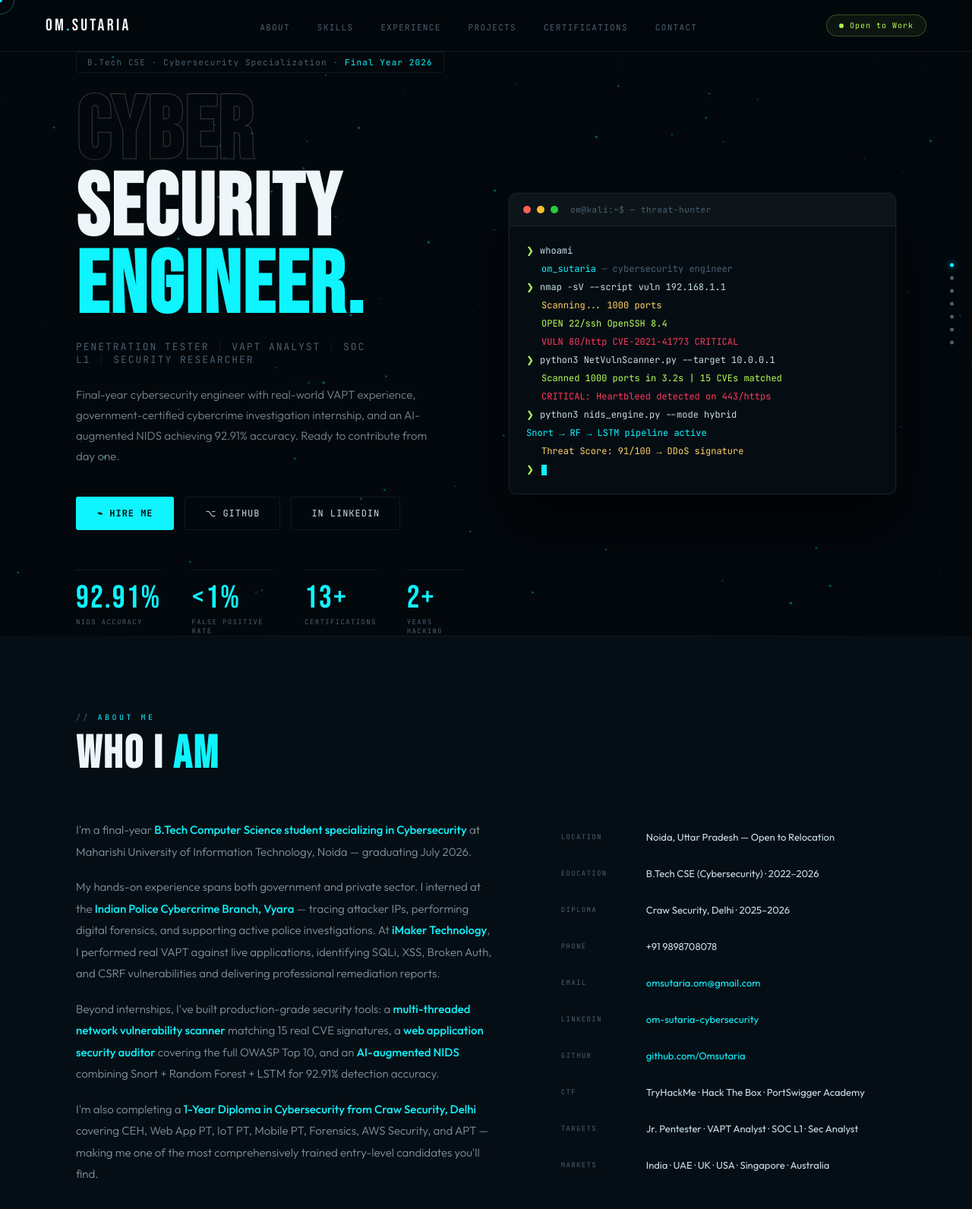
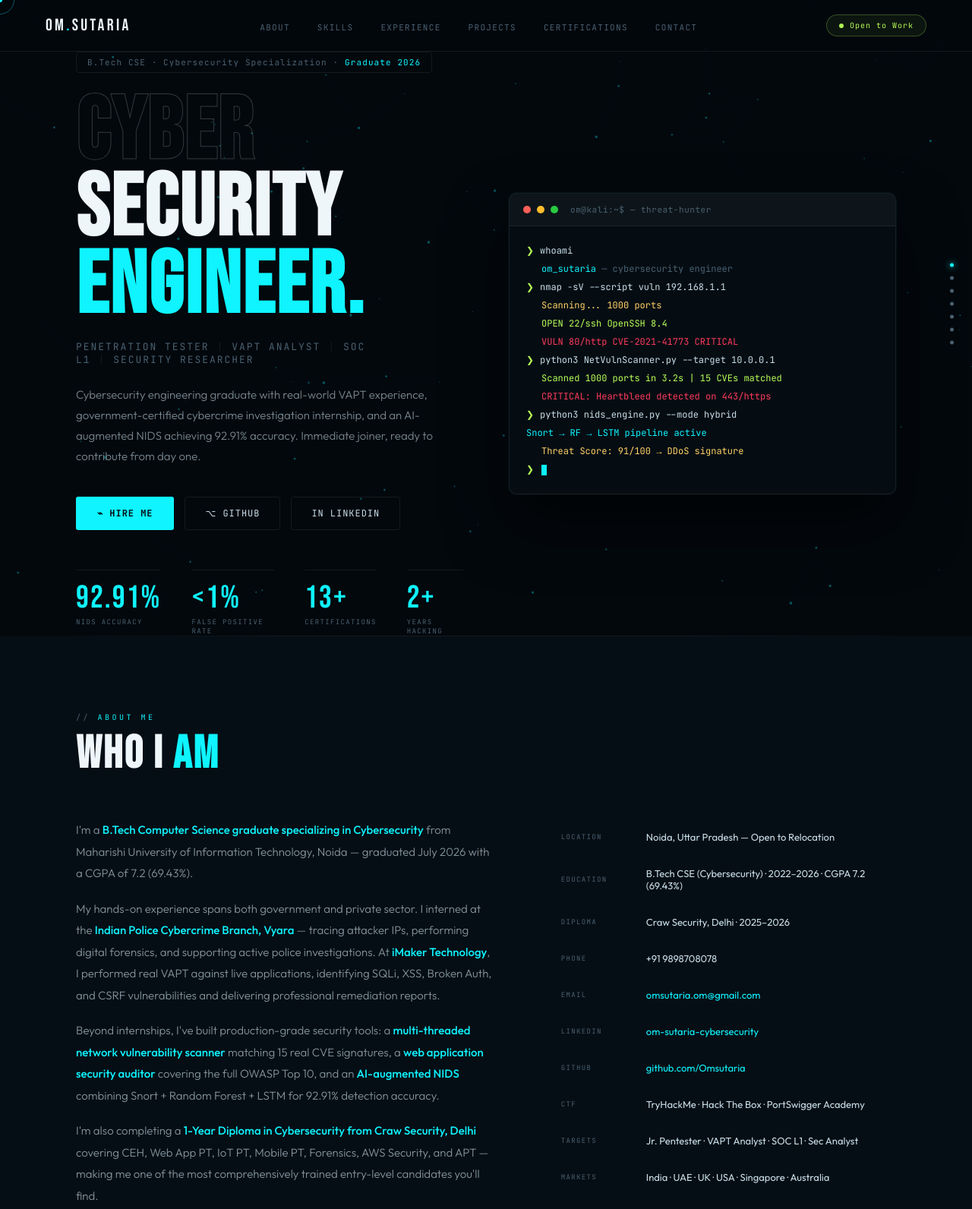
Before and after one commit to Omsutaria/Omsutaria.github.io, a plain HTML site: page index.html in a window 1280 px wide. Shown: the top 1592 px of the page at 76% size. Drawn offline with Linux system fonts and the light colour scheme; animation ran at ten frames a second.

Commit message:
Update index.html

```diff
--- a/index.html
+++ b/index.html
@@ -510,7 +510,7 @@ footer { padding: 28px 60px; background: rgba(3,8,13,.95); border-top: 1px solid
 <section class="s" style="min-height:100vh; display:flex; align-items:center;">
   <div id="hero">
     <div class="hero-left">
-      <div class="hero-tag">B.Tech CSE · Cybersecurity Specialization · <span>Final Year 2026</span></div>
+      <div class="hero-tag">B.Tech CSE · Cybersecurity Specialization · <span>Graduate 2026</span></div>
       <h1 class="hero-name">
         <span class="stroke">CYBER</span>
         <span class="fill">SECURITY</span>
@@ -520,7 +520,7 @@ footer { padding: 28px 60px; background: rgba(3,8,13,.95); border-top: 1px solid
         Penetration Tester<span class="sep">|</span>VAPT Analyst<span class="sep">|</span>SOC L1<span class="sep">|</span>Security Researcher
       </div>
       <p class="hero-bio">
-        Final-year cybersecurity engineer with real-world VAPT experience, government-certified cybercrime investigation internship, and an AI-augmented NIDS achieving 92.91% accuracy. Ready to contribute from day one.
+        Cybersecurity engineering graduate with real-world VAPT experience, government-certified cybercrime investigation internship, and an AI-augmented NIDS achieving 92.91% accuracy. Immediate joiner, ready to contribute from day one.
       </p>
       <div class="hero-actions">
         <a href="mailto:omsutaria.om@gmail.com" class="btn-primary">⌁ Hire Me</a>
@@ -571,14 +571,14 @@ footer { padding: 28px 60px; background: rgba(3,8,13,.95); border-top: 1px solid
     <h2 class="sec-h reveal">WHO I <span>AM</span></h2>
     <div class="about-layout">
       <div class="about-body reveal">
-        <p>I'm a final-year <strong>B.Tech Computer Science student specializing in Cybersecurity</strong> at Maharishi University of Information Technology, Noida — graduating July 2026.</p>
+        <p>I'm a <strong>B.Tech Computer Science graduate specializing in Cybersecurity</strong> from Maharishi University of Information Technology, Noida — graduated July 2026 with a CGPA of 7.2 (69.43%).</p>
         <p>My hands-on experience spans both government and private sector. I interned at the <strong>Indian Police Cybercrime Branch, Vyara</strong> — tracing attacker IPs, performing digital forensics, and supporting active police investigations. At <strong>iMaker Technology</strong>, I performed real VAPT against live applications, identifying SQLi, XSS, Broken Auth, and CSRF vulnerabilities and delivering professional remediation reports.</p>
         <p>Beyond internships, I've built production-grade security tools: a <strong>multi-threaded network vulnerability scanner</strong> matching 15 real CVE signatures, a <strong>web application security auditor</strong> covering the full OWASP Top 10, and an <strong>AI-augmented NIDS</strong> combining Snort + Random Forest + LSTM for 92.91% detection accuracy.</p>
         <p>I'm also completing a <strong>1-Year Diploma in Cybersecurity from Craw Security, Delhi</strong> covering CEH, Web App PT, IoT PT, Mobile PT, Forensics, AWS Security, and APT — making me one of the most comprehensively trained entry-level candidates you'll find.</p>
       </div>
       <div class="info-stack reveal">
         <div class="info-row"><span class="info-k">Location</span><span class="info-v">Noida, Uttar Pradesh — Open to Relocation</span></div>
-        <div class="info-row"><span class="info-k">Education</span><span class="info-v">B.Tech CSE (Cybersecurity) · 2022–2026</span></div>
+        <div class="info-row"><span class="info-k">Education</span><span class="info-v">B.Tech CSE (Cybersecurity) · 2022–2026 · CGPA 7.2 (69.43%)</span></div>
         <div class="info-row"><span class="info-k">Diploma</span><span class="info-v">Craw Security, Delhi · 2025–2026</span></div>
         <div class="info-row"><span class="info-k">Phone</span><span class="info-v">+91 9898708078</span></div>
         <div class="info-row"><span class="info-k">Email</span><span class="info-v"><a href="mailto:omsutaria.om@gmail.com">omsutaria.om@gmail.com</a></span></div>
```
